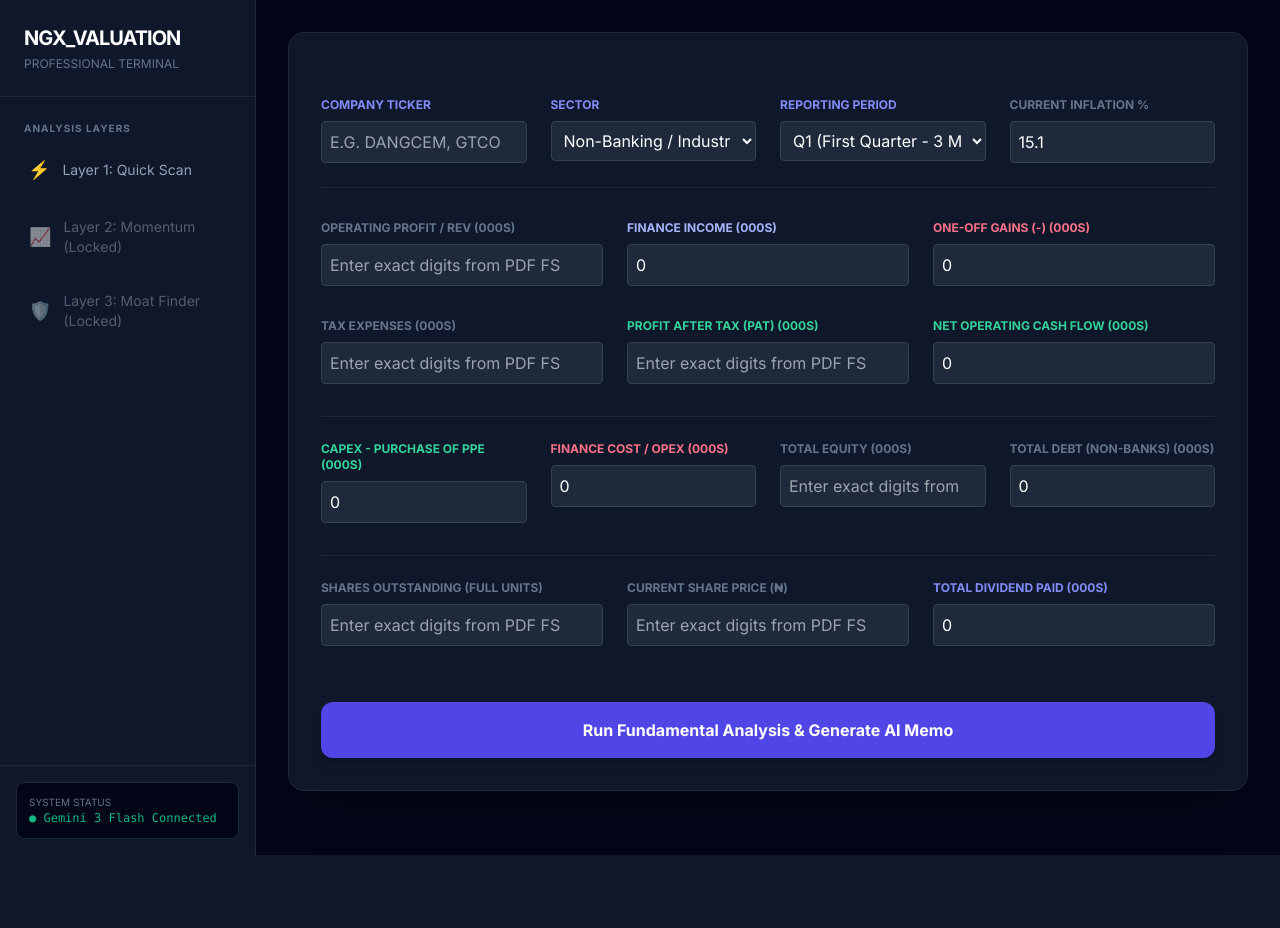
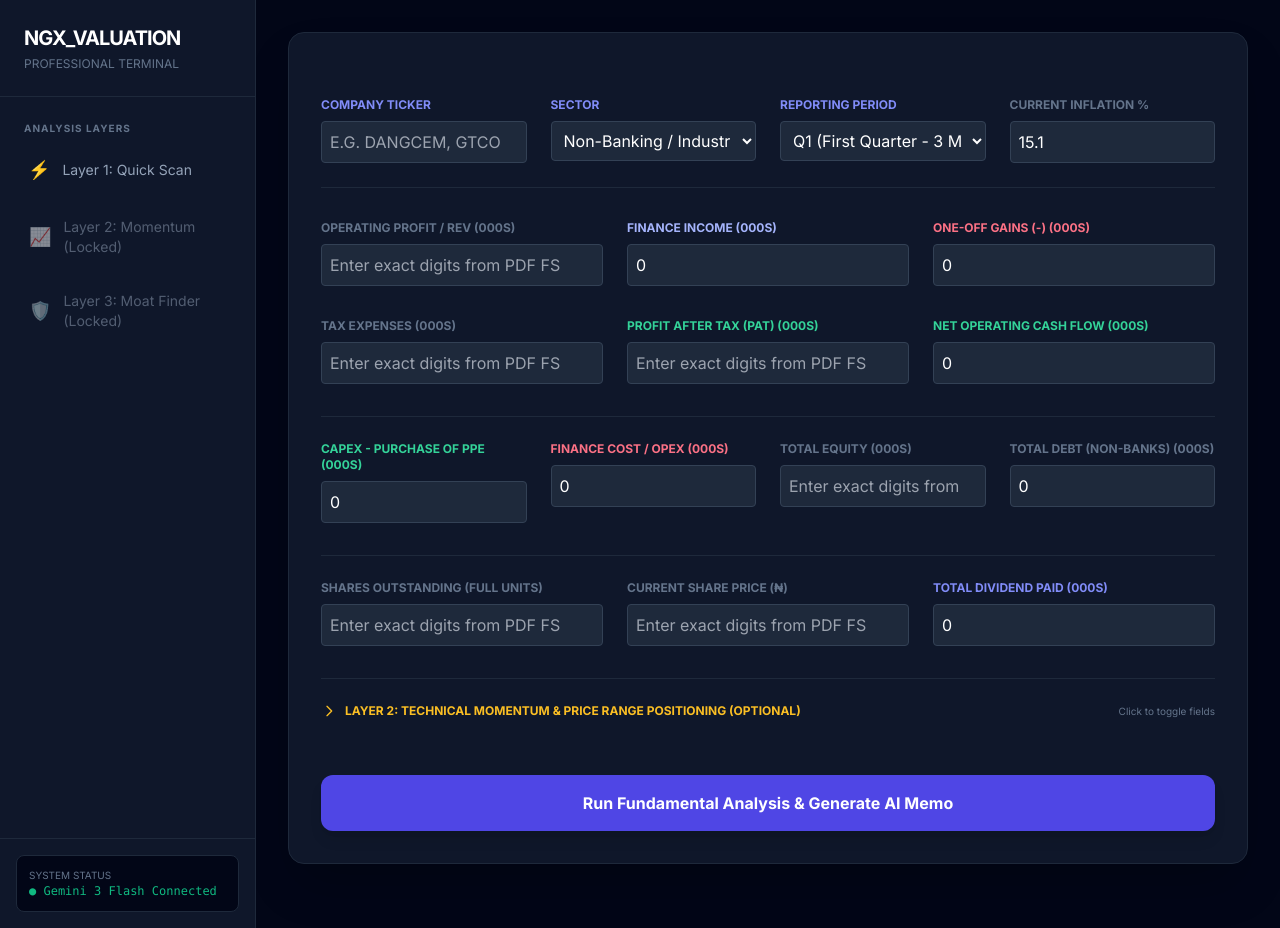
Before and after one commit to iygeal/ngx-fa-workbench, a Django app: page /scan/ in a window 1280 px wide. Before the commit the page ends 855 px from the top, so only its background shows below. Run offline with Django 3.2, Linux system fonts and the light colour scheme; some libraries are stand-ins or nearby versions.

Commit message:
Updated scan_from to capture changes

```diff
--- a/ngx_valuation/templates/ngx_valuation/scan_form.html
+++ b/ngx_valuation/templates/ngx_valuation/scan_form.html
@@ -106,6 +106,38 @@
             </div>
         </div>
 
+        <!-- Collapsible Row 6: Layer 2 Price Action & Market Momentum (Optional) -->
+        <details class="pt-6 border-t border-slate-800 group">
+            <summary class="flex justify-between items-center cursor-pointer select-none text-xs font-bold uppercase text-amber-400 hover:text-amber-300 transition-colors">
+                <span class="flex items-center gap-2">
+                    <svg class="w-4 h-4 text-amber-400 transition-transform group-open:rotate-90" fill="none" stroke="currentColor" viewBox="0 0 24 24">
+                        <path stroke-linecap="round" stroke-linejoin="round" stroke-width="2" d="M9 5l7 7-7 7" />
+                    </svg>
+                    Layer 2: Technical Momentum & Price Range Positioning (Optional)
+                </span>
+                <span class="text-[10px] text-slate-500 normal-case font-normal">Click to toggle fields</span>
+            </summary>
+
+            <div class="grid grid-cols-1 md:grid-cols-4 gap-6 mt-6 p-4 bg-slate-950/50 rounded-xl border border-slate-800/80">
+                <div>
+                    <label class="block text-xs font-bold uppercase text-slate-400 mb-2">52-Week High (₦)</label>
+                    {{ form.fifty_two_week_high }}
+                </div>
+                <div>
+                    <label class="block text-xs font-bold uppercase text-slate-400 mb-2">52-Week Low (₦)</label>
+                    {{ form.fifty_two_week_low }}
+                </div>
+                <div>
+                    <label class="block text-xs font-bold uppercase text-slate-400 mb-2">50-Day Moving Avg (₦)</label>
+                    {{ form.sma_50 }}
+                </div>
+                <div>
+                    <label class="block text-xs font-bold uppercase text-slate-400 mb-2">200-Day Moving Avg (₦)</label>
+                    {{ form.sma_200 }}
+                </div>
+            </div>
+        </details>
+
         <div class="pt-6">
             <button type="submit" class="w-full bg-indigo-600 hover:bg-indigo-500 text-white font-bold py-4 rounded-xl transition-all transform hover:scale-[1.01] shadow-lg">
                 Run Fundamental Analysis & Generate AI Memo
```
